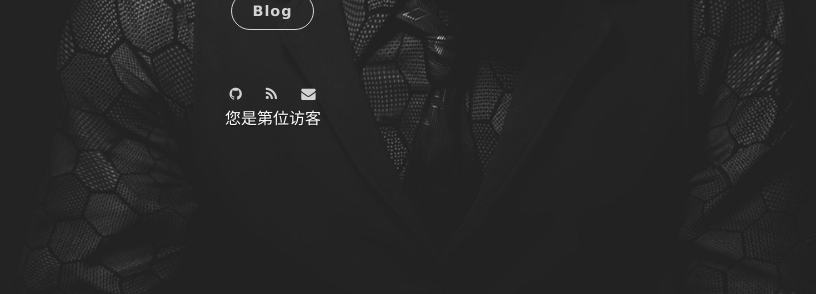
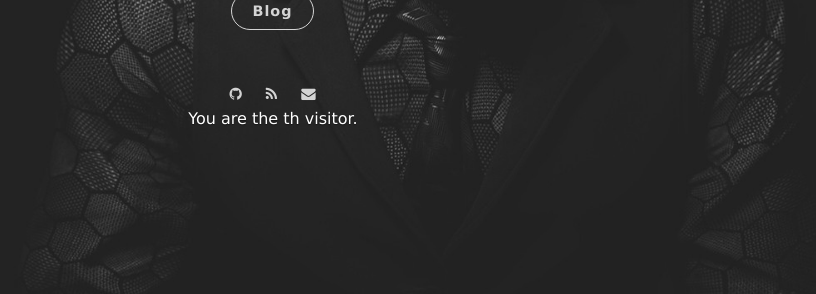
Before and after one commit to mrcwl/bryceyang.github.io, a Jekyll site: the page built from index.html, in a window 1280 px wide. Shown: the part 552-846 px from the top of the page, without its empty margins (367-1183 px from the left). Built offline with Jekyll 4.4.1, drawn with Linux system fonts in a browser that asks for light colours; nearby versions of some CDN libraries; the list of posts is cut into pages by our own code; comment, search, counter and statistics services are not loaded.

Commit message:
change visitor information to englsih

```diff
--- a/_includes/side-panel.html
+++ b/_includes/side-panel.html
@@ -31,7 +31,7 @@
 
           <div>{% include social.html %}</div>
 <span id="busuanzi_container_site_uv">
-  您是第<span id="busuanzi_value_site_uv"></span>位访客
+  You are the <span id="busuanzi_value_site_uv"></span>th visitor.
 </span>
         </div>
       </div>
```
